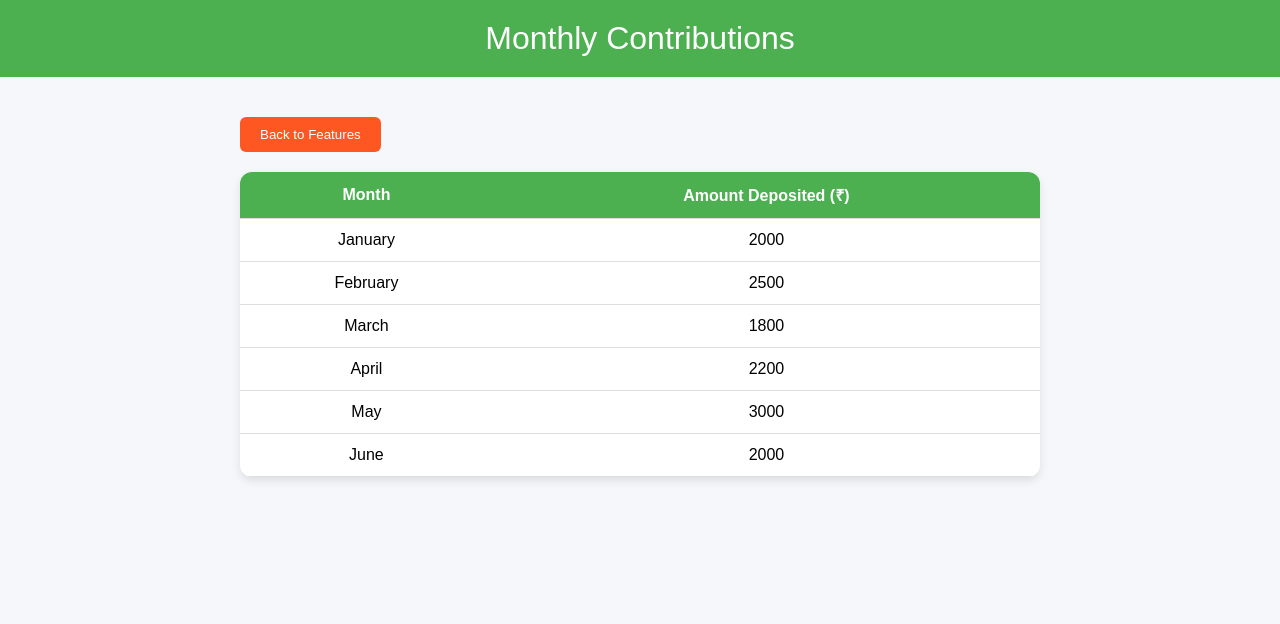
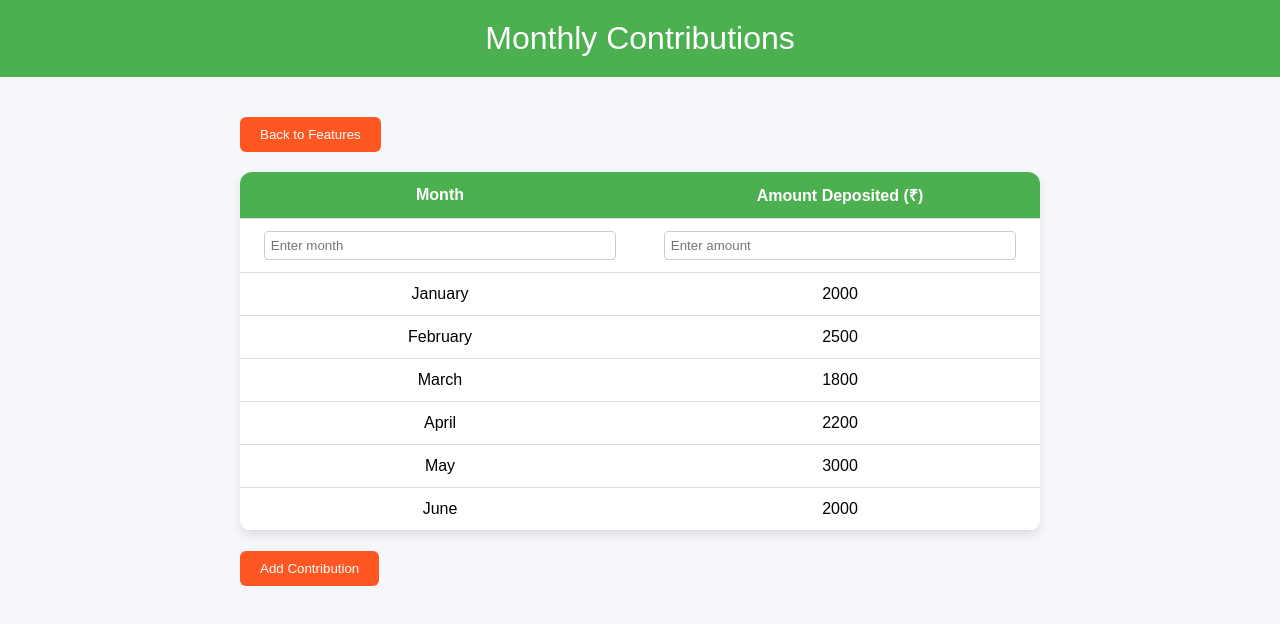
Before and after one commit to annumd/paisepath2, a plain HTML site: page contributions.html in a window 1280 px wide. Drawn offline with Linux system fonts and the light colour scheme.

Commit message:
Update contributions.html

```diff
--- a/contributions.html
+++ b/contributions.html
@@ -49,6 +49,12 @@
       margin: 20px 0;
     }
     button:hover { background: #e64a19; }
+    input[type="text"], input[type="number"] {
+      padding: 6px;
+      width: 90%;
+      border: 1px solid #ccc;
+      border-radius: 4px;
+    }
   </style>
 </head>
 <body>
@@ -56,11 +62,16 @@
 <header>Monthly Contributions</header>
 <div class="container">
   <button onclick="location.href='features.html'">Back to Features</button>
-    <table>
+
+  <table id="contributionTable">
     <thead>
       <tr>
         <th>Month</th>
         <th>Amount Deposited (₹)</th>
+      </tr>
+      <tr>
+        <td><input type="text" id="monthInput" placeholder="Enter month"></td>
+        <td><input type="number" id="amountInput" placeholder="Enter amount"></td>
       </tr>
     </thead>
     <tbody>
@@ -72,7 +83,33 @@
       <tr><td>June</td><td>2000</td></tr>
     </tbody>
   </table>
+
+  <button onclick="addContribution()">Add Contribution</button>
 </div>
+
+<script>
+function addContribution() {
+  const month = document.getElementById('monthInput').value.trim();
+  const amount = document.getElementById('amountInput').value.trim();
+
+  if (!month || !amount) {
+    alert("Please enter both month and amount!");
+    return;
+  }
+
+  const table = document.getElementById('contributionTable').getElementsByTagName('tbody')[0];
+  const newRow = table.insertRow();
+  const cellMonth = newRow.insertCell(0);
+  const cellAmount = newRow.insertCell(1);
+
+  cellMonth.textContent = month;
+  cellAmount.textContent = amount;
+
+  // Clear inputs after adding
+  document.getElementById('monthInput').value = '';
+  document.getElementById('amountInput').value = '';
+}
+</script>
 
 </body>
 </html>
```
Lines whose indentation alone changed are shown as unchanged.
